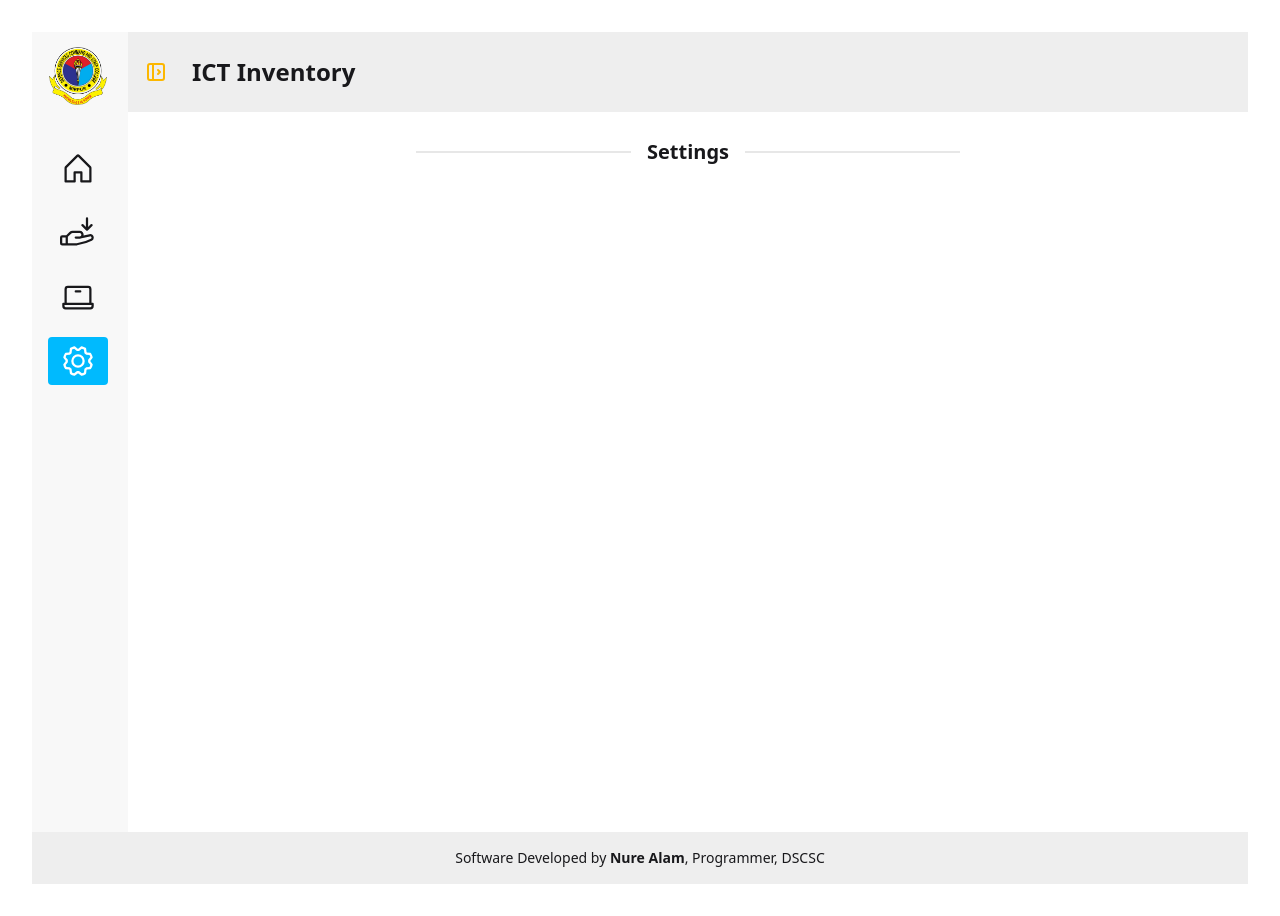
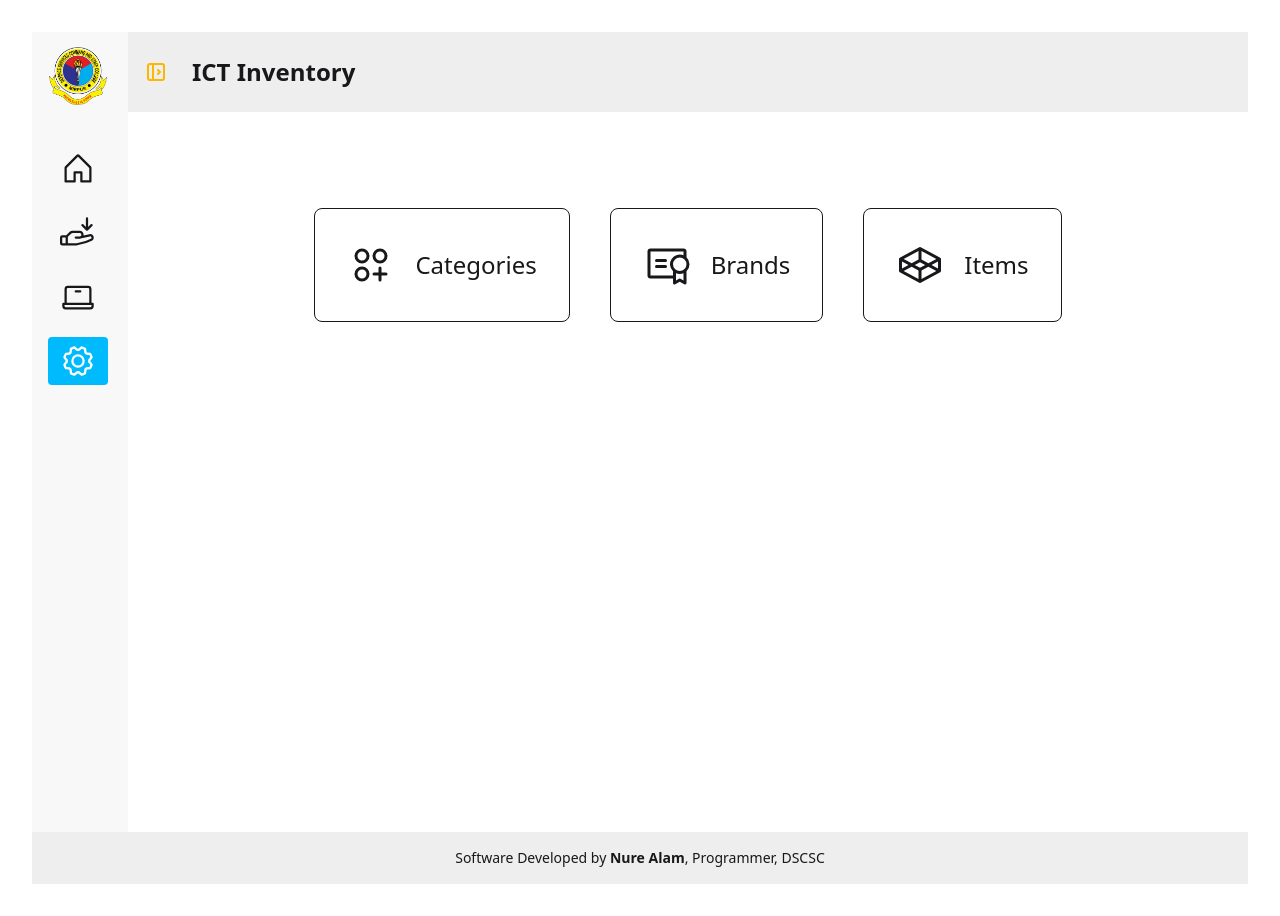
Before and after one commit to nurealammiaji/ict-inventory-client, a React (Vite) app: page /settings in a window 1280 px wide. Built offline with nearby package versions, Linux system fonts and the light colour scheme.

Commit message:
new routes and components added

```diff
--- a/src/pages/LaptopRegister/LaptopRegister.jsx
+++ b/src/pages/LaptopRegister/LaptopRegister.jsx
@@ -13,7 +13,7 @@ const LaptopRegister = () => {
                 <br />
                 <div className='mt-14'>
                     <div>
-                        <button className="btn btn-lg" onClick={() => document.getElementById('new_laptop_register_modal').showModal()}><PiPlusSquare className='text-2xl mr-2' /><span className='text-xl'>New Laptop</span></button>
+                        <button className="btn btn-lg btn-info" onClick={() => document.getElementById('new_laptop_register_modal').showModal()}><PiPlusSquare className='text-2xl mr-2' /><span className='text-xl'>New Laptop</span></button>
                         <dialog id="new_laptop_register_modal" className="modal">
                             <div className="modal-box w-11/12 max-w-5xl">
                                 <form method="dialog">
--- a/src/pages/LoanRegister/LoanRegister.jsx
+++ b/src/pages/LoanRegister/LoanRegister.jsx
@@ -15,7 +15,7 @@ const LoanRegister = () => {
             <br />
             <div className='mt-14'>
                 <div>
-                    <button className="btn btn-lg" onClick={() => document.getElementById('new_loan_register_modal').showModal()}><PiPlusSquare className='text-2xl mr-2' /> <span className='text-xl'>New Loan</span></button>
+                    <button className="btn btn-lg btn-info" onClick={() => document.getElementById('new_loan_register_modal').showModal()}><PiPlusSquare className='text-2xl mr-2' /> <span className='text-xl'>New Loan</span></button>
                     <dialog id="new_loan_register_modal" className="modal">
                         <div className="modal-box w-11/12 max-w-5xl">
                             <form method="dialog">
--- /dev/null
+++ b/src/pages/Settings/Brands/Brands.jsx
@@ -0,0 +1,11 @@
+import React from 'react';
+
+const Brands = () => {
+  return (
+    <div>
+
+    </div>
+  );
+};
+
+export default Brands;
--- /dev/null
+++ b/src/pages/Settings/Categories/Categories.jsx
@@ -0,0 +1,11 @@
+import React from 'react';
+
+const Categories = () => {
+    return (
+        <div>
+
+        </div>
+    );
+};
+
+export default Categories;
--- /dev/null
+++ b/src/pages/Settings/Items/Items.jsx
@@ -0,0 +1,11 @@
+import React from 'react';
+
+const Items = () => {
+  return (
+    <div>
+
+    </div>
+  );
+};
+
+export default Items;
--- a/src/pages/Settings/Settings.jsx
+++ b/src/pages/Settings/Settings.jsx
@@ -1,14 +1,21 @@
 import React from 'react'
+import { PiCertificate, PiCirclesThreePlus, PiCodepenLogo } from 'react-icons/pi'
+import { Link } from 'react-router-dom';
 
 const Settings = () => {
   return (
     <div>
-      <div>
-        <div className='divider w-1/2 mx-auto'>
-          <h2 className='text-xl font-semibold'>Settings</h2>
-        </div>
+      <div className='flex justify-center gap-10 mt-20'>
+        <Link to={"/settings/categories"} className='border p-8 rounded-lg hover:bg-info hover:text-white'>
+          <p className='flex items-center justify-center gap-5'><PiCirclesThreePlus className='text-5xl' /> <span className='text-2xl'>Categories</span></p>
+        </Link>
+        <Link to={"/settings/brands"} className='border p-8 rounded-lg hover:bg-info hover:text-white'>
+          <p className='flex items-center justify-center gap-5'><PiCertificate className='text-5xl' /><span className='text-2xl'>Brands</span></p>
+        </Link>
+        <Link to={"/settings/Items"} className='border p-8 rounded-lg hover:bg-info hover:text-white'>
+          <p className='flex items-center justify-center gap-5'><PiCodepenLogo className='text-5xl' /><span className='text-2xl'>Items</span></p>
+        </Link>
       </div>
-      <br />
     </div>
   )
 }
--- /dev/null
+++ b/src/pages/Settings/SettingsPanel.jsx
@@ -0,0 +1,12 @@
+import React from 'react';
+import { Outlet } from 'react-router-dom';
+
+const SettingsPanel = () => {
+    return (
+        <div>
+            <Outlet />
+        </div>
+    );
+};
+
+export default SettingsPanel;
```
Also changed, not shown: src/routes/AllRoutes.jsx (+25 -3 lines).
